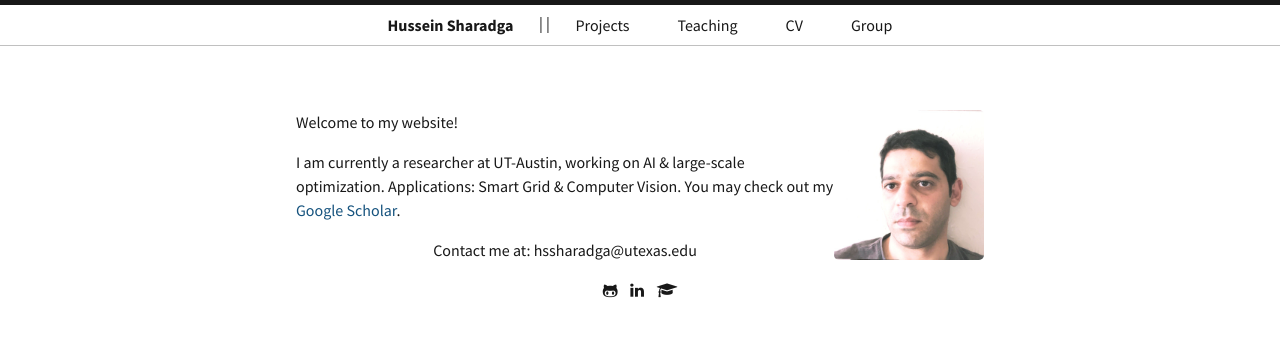
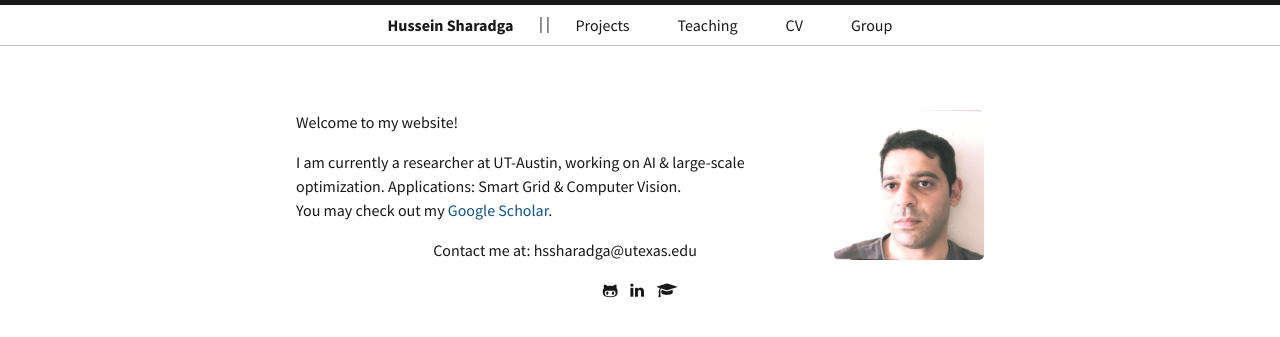
Before and after one commit to hssharadga/hssharadga.github.io, a Jekyll site: the page built from index.html, in a window 1280 px wide. Shown: the top 337 px of the page. Built offline with Jekyll 4.4.1, drawn with Linux system fonts in a browser that asks for light colours.

Commit message:
Update index.html

```diff
--- a/index.html
+++ b/index.html
@@ -25,7 +25,7 @@
 <p style="text-align: left;">
 Welcome to my website! <br> </p>
 <p style="text-align: left;">
-I am currently a researcher at UT-Austin, working on AI & large-scale optimization. Applications: Smart Grid & Computer Vision.
+I am currently a researcher at UT-Austin, working on AI & large-scale optimization. Applications: Smart Grid & Computer Vision. <br>
 You may check out my <a href="https://scholar.google.com/citations?user=F3R-63QAAAAJ&hl=en&oi=ao" target="_blank">Google Scholar</a>.</p>
 
 
```
